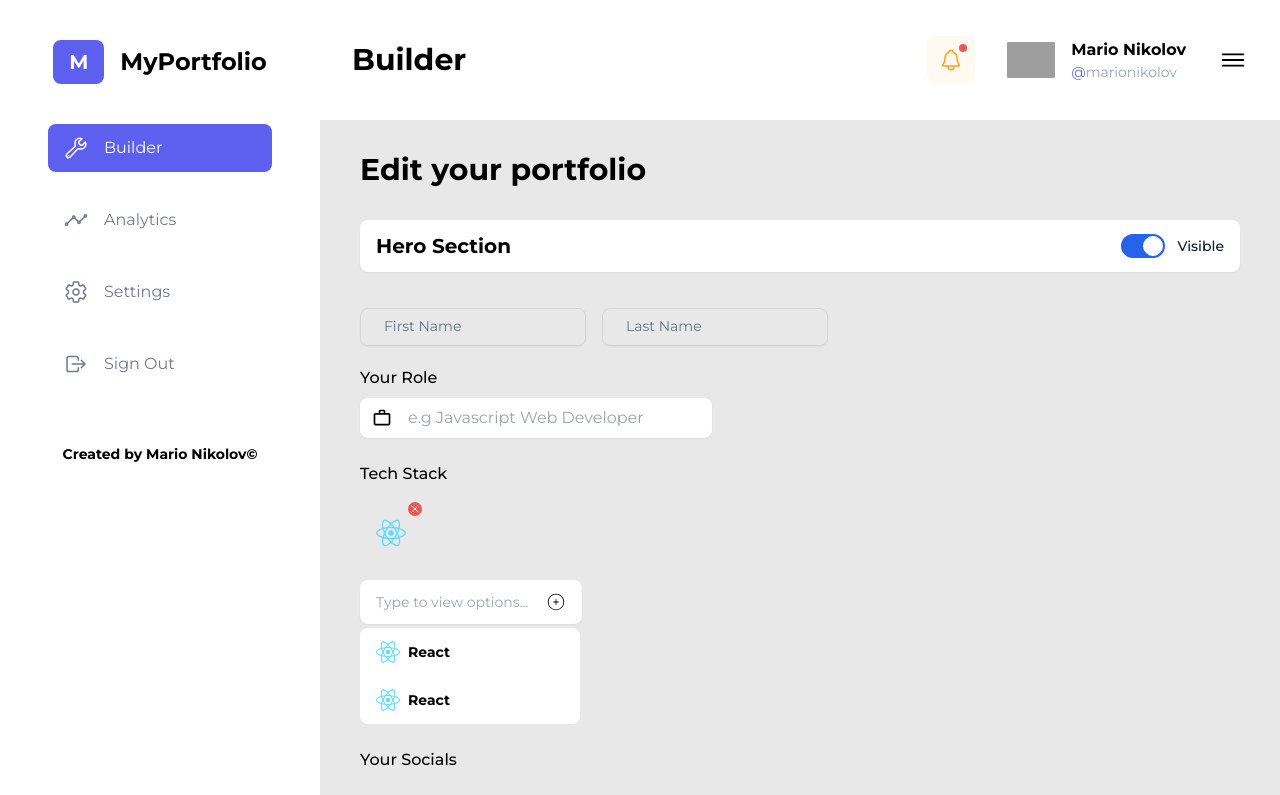
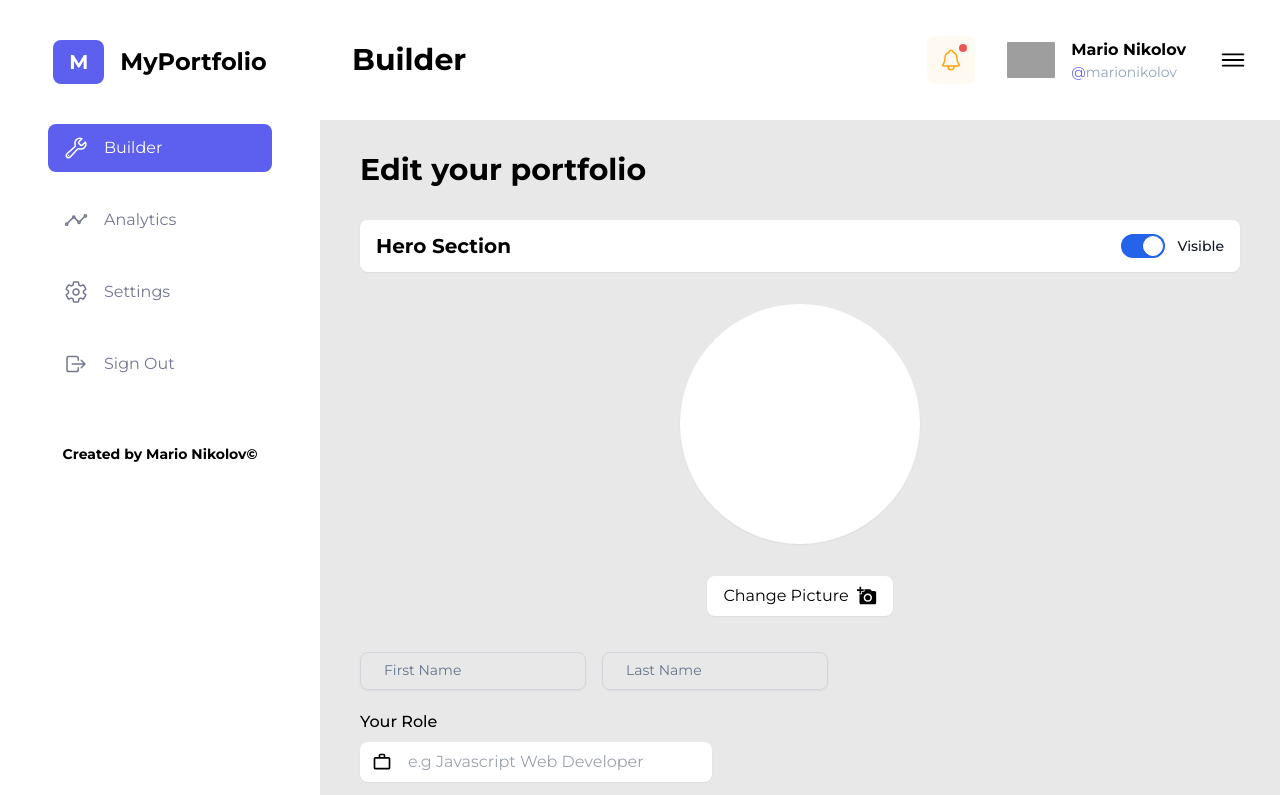
Before and after one commit to marionikolov17/Portfolio-Builder, a React (Vite) app in the folder client/: page / in a window 1280 px wide. Shown: the top 795 px of the page. Built offline with nearby package versions, Linux system fonts and the light colour scheme; grey boxes are pictures that could not be loaded.

Commit message:
Update HeroSectionStandart.jsx

```diff
--- a/client/src/features/themes/standart/components/HeroSectionStandart.jsx
+++ b/client/src/features/themes/standart/components/HeroSectionStandart.jsx
@@ -1,4 +1,4 @@
-import { MdDone, MdOutlineWorkOutline } from "react-icons/md";
+import { MdDone, MdOutlineWorkOutline, MdAddAPhoto } from "react-icons/md";
 import { CiCirclePlus } from "react-icons/ci";
 import { SiReact } from "react-icons/si";
 import { IoCloseOutline } from "react-icons/io5";
@@ -21,6 +21,15 @@ export default function HeroSectionStandart() {
             </span>
           </label>
         </div>
+      </div>
+      {/* Picture */}
+      <div className="mt-8 flex flex-col items-center justify-center">
+        <div className="w-48 h-48 sm:w-60 sm:h-60 overflow-hidden relative flex justify-center bg-white shadow-sm rounded-full">
+        </div>
+        <button className="mt-8 py-2 px-4 bg-white rounded-lg shadow-sm hover:bg-gray-100 flex items-center">
+          Change Picture
+          <MdAddAPhoto className="ms-2 text-xl"/>
+        </button>
       </div>
       {/* First and Last names */}
       <div className="mt-8 max-h-max flex sm:justify-start justify-center flex-wrap">
```
